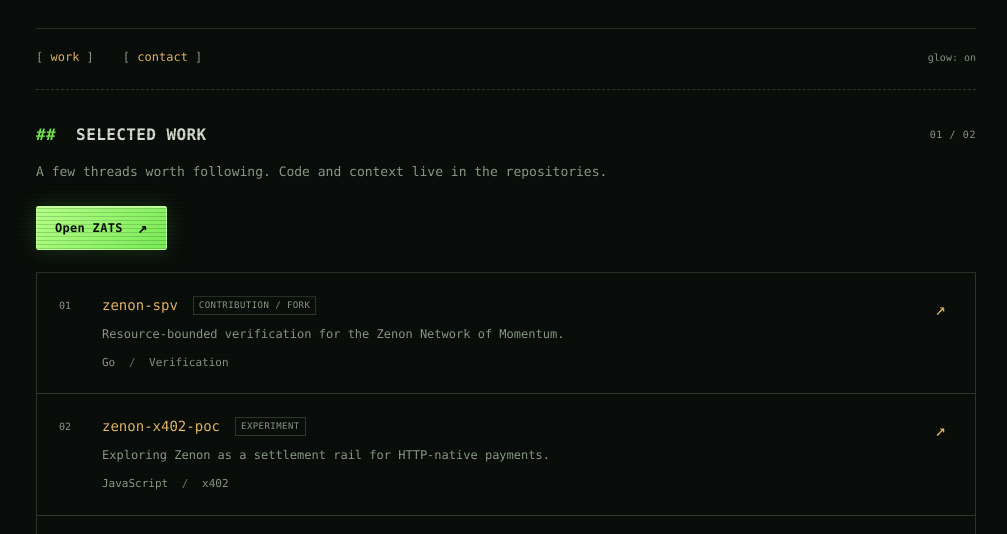
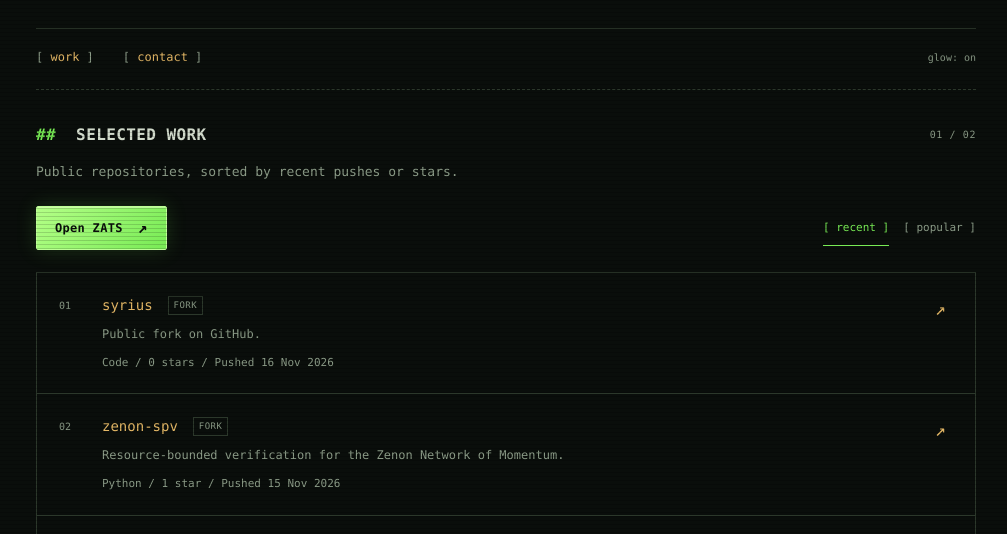
Before and after one commit to edgepillar/edgepillar.github.io, a plain HTML site: page index.html in a window 1280 px wide. Shown: the part 244-778 px from the top of the page, without its empty margins (134-1141 px from the left). Drawn offline with Linux system fonts and the light colour scheme.

Commit message:
Sort public repositories by recent activity or stars

```diff
--- a/index.html
+++ b/index.html
@@ -10,7 +10,7 @@
     <title>edgepillar / small brain, medium AI, x-large character</title>
     <link rel="icon" href="./assets/favicon.svg" type="image/svg+xml">
     <link rel="stylesheet" href="./styles.css">
-    <script src="./script.js" defer></script>
+    <script src="./script.js" type="module"></script>
   </head>
   <body id="top">
     <a class="skip-link" href="#main">Skip to content</a>
@@ -32,26 +32,35 @@
       <main id="main">
         <section class="section" id="work" aria-labelledby="work-heading">
           <div class="section-heading"><h2 id="work-heading"><span aria-hidden="true">##</span> SELECTED WORK</h2><span class="section-index" aria-hidden="true">01 / 02</span></div>
-          <p class="section-description">A few threads worth following. Code and context live in the repositories.</p>
-          <a class="zats-button" href="https://zats.pics/" target="_blank" rel="noopener noreferrer">Open ZATS <span aria-hidden="true">↗</span></a>
-          <div class="project-list">
-            <a class="project" href="https://github.com/edgepillar/zenon-spv" rel="noreferrer">
+          <p class="section-description">Public repositories, sorted by recent pushes or stars.</p>
+          <div class="work-toolbar">
+            <a class="zats-button" href="https://zats.pics/" target="_blank" rel="noopener noreferrer">Open ZATS <span aria-hidden="true">↗</span></a>
+            <div class="repository-sort" role="group" aria-label="Sort repositories" hidden>
+              <button type="button" data-repository-sort="recent" aria-pressed="true">[ recent ]</button>
+              <button type="button" data-repository-sort="popular" aria-pressed="false">[ popular ]</button>
+            </div>
+          </div>
+          <div class="project-list" id="repository-list">
+            <!-- repositories:start -->
+            <a class="project" href="https://github.com/edgepillar/syrius" rel="noreferrer">
               <span class="project-number" aria-hidden="true">01</span>
-              <div class="project-content"><div class="project-title"><h3>zenon-spv</h3><span class="tag">CONTRIBUTION / FORK</span></div><p>Resource-bounded verification for the Zenon Network of Momentum.</p><span class="project-meta">Go <span aria-hidden="true">/</span> Verification</span></div>
+              <div class="project-content"><div class="project-title"><h3>syrius</h3><span class="tag">FORK</span></div><p>Public fork on GitHub.</p><span class="project-meta">Code / 0 stars / Pushed 16 Nov 2026</span></div>
               <span class="project-arrow" aria-hidden="true">↗</span>
             </a>
-            <a class="project" href="https://github.com/edgepillar/zenon-x402-poc" rel="noreferrer">
+            <a class="project" href="https://github.com/edgepillar/zenon-spv" rel="noreferrer">
               <span class="project-number" aria-hidden="true">02</span>
-              <div class="project-content"><div class="project-title"><h3>zenon-x402-poc</h3><span class="tag">EXPERIMENT</span></div><p>Exploring Zenon as a settlement rail for HTTP-native payments.</p><span class="project-meta">JavaScript <span aria-hidden="true">/</span> x402</span></div>
+              <div class="project-content"><div class="project-title"><h3>zenon-spv</h3><span class="tag">FORK</span></div><p>Resource-bounded verification for the Zenon Network of Momentum.</p><span class="project-meta">Python / 1 star / Pushed 15 Nov 2026</span></div>
               <span class="project-arrow" aria-hidden="true">↗</span>
             </a>
-            <a class="project" href="https://github.com/edgepillar/bitcoin-payments-zenon" rel="noreferrer">
+            <a class="project" href="https://github.com/edgepillar/zvm-zns" rel="noreferrer">
               <span class="project-number" aria-hidden="true">03</span>
-              <div class="project-content"><div class="project-title"><h3>bitcoin-payments-zenon</h3><span class="tag">RESEARCH DRAFT</span></div><p>Independent research on Bitcoin payments and Zenon resource services.</p><span class="project-meta">Research <span aria-hidden="true">/</span> Payment design</span></div>
+              <div class="project-content"><div class="project-title"><h3>zvm-zns</h3><span class="tag">FORK</span></div><p>Public fork on GitHub.</p><span class="project-meta">Code / 0 stars / Pushed 14 Nov 2026</span></div>
               <span class="project-arrow" aria-hidden="true">↗</span>
             </a>
+            <!-- repositories:end -->
           </div>
-          <div class="section-footnote"><span>Experimental work has its own scope and limitations.</span><a class="text-link" href="https://github.com/edgepillar?tab=repositories" rel="noreferrer">All repositories <span aria-hidden="true">↗</span></a></div>
+          <div class="section-footnote"><span id="repository-updated">Data updated 16 Nov 2026</span><a class="text-link" href="https://github.com/edgepillar?tab=repositories" rel="noreferrer">All repositories <span aria-hidden="true">↗</span></a></div>
+          <p id="repository-status" class="sr-only" role="status" aria-live="polite"></p>
         </section>
 
         <section class="section" id="contact" aria-labelledby="contact-heading">
--- /dev/null
+++ b/repositories-data.mjs
@@ -0,0 +1,270 @@
+// Public repository metadata only. Generated by tools/refresh-repositories.mjs.
+export const repositorySnapshot = {
+  "updatedAt": "2026-11-16T03:08:12.840Z",
+  "repositories": [
+    {
+      "name": "bitcoin-payments-zenon",
+      "url": "https://github.com/edgepillar/bitcoin-payments-zenon",
+      "fork": false,
+      "stars": 1,
+      "pushedAt": "2026-10-28T10:19:34.000Z",
+      "language": null
+    },
+    {
+      "name": "bridge.mainnet.zenon.community",
+      "url": "https://github.com/edgepillar/bridge.mainnet.zenon.community",
+      "fork": true,
+      "stars": 0,
+      "pushedAt": "2026-11-04T05:48:09.000Z",
+      "language": null
+    },
+    {
+      "name": "ferry-web",
+      "url": "https://github.com/edgepillar/ferry-web",
+      "fork": true,
+      "stars": 0,
+      "pushedAt": "2026-10-25T15:57:01.000Z",
+      "language": null
+    },
+    {
+      "name": "go-zenon",
+      "url": "https://github.com/edgepillar/go-zenon",
+      "fork": true,
+      "stars": 0,
+      "pushedAt": "2026-10-27T07:01:28.000Z",
+      "language": null
+    },
+    {
+      "name": "loupe",
+      "url": "https://github.com/edgepillar/loupe",
+      "fork": true,
+      "stars": 0,
+      "pushedAt": "2026-08-23T07:35:05.000Z",
+      "language": "Rust"
+    },
+    {
+      "name": "nom-bridge",
+      "url": "https://github.com/edgepillar/nom-bridge",
+      "fork": true,
+      "stars": 0,
+      "pushedAt": "2026-08-25T15:17:37.000Z",
+      "language": null
+    },
+    {
+      "name": "nom-webwallet",
+      "url": "https://github.com/edgepillar/nom-webwallet",
+      "fork": true,
+      "stars": 0,
+      "pushedAt": "2026-09-17T14:37:58.000Z",
+      "language": null
+    },
+    {
+      "name": "nomctl",
+      "url": "https://github.com/edgepillar/nomctl",
+      "fork": true,
+      "stars": 0,
+      "pushedAt": "2026-11-08T11:47:59.000Z",
+      "language": null
+    },
+    {
+      "name": "orchestrator",
+      "url": "https://github.com/edgepillar/orchestrator",
+      "fork": true,
+      "stars": 0,
+      "pushedAt": "2026-09-19T20:03:34.000Z",
+      "language": null
+    },
+    {
+      "name": "ptlc-research",
+      "url": "https://github.com/edgepillar/ptlc-research",
+      "fork": false,
+      "stars": 0,
+      "pushedAt": "2026-11-14T16:26:11.000Z",
+      "language": "Python"
+    },
+    {
+      "name": "syrius",
+      "url": "https://github.com/edgepillar/syrius",
+      "fork": true,
+      "stars": 0,
+      "pushedAt": "2026-11-16T02:55:26.000Z",
+      "language": null
+    },
+    {
+      "name": "Syrius-Extension",
+      "url": "https://github.com/edgepillar/Syrius-Extension",
+      "fork": true,
+      "stars": 0,
+      "pushedAt": "2026-11-03T22:04:48.000Z",
+      "language": null
+    },
+    {
+      "name": "testnet",
+      "url": "https://github.com/edgepillar/testnet",
+      "fork": true,
+      "stars": 0,
+      "pushedAt": "2026-09-14T14:23:18.000Z",
+      "language": "TypeScript"
+    },
+    {
+      "name": "zats",
+      "url": "https://github.com/edgepillar/zats",
+      "fork": false,
+      "stars": 0,
+      "pushedAt": "2026-11-14T12:41:15.000Z",
+      "language": "TypeScript"
+    },
+    {
+      "name": "zenoglyphs",
+      "url": "https://github.com/edgepillar/zenoglyphs",
+      "fork": true,
+      "stars": 0,
+      "pushedAt": "2026-10-26T21:17:48.000Z",
+      "language": null
+    },
+    {
+      "name": "zenon-spv",
+      "url": "https://github.com/edgepillar/zenon-spv",
+      "fork": true,
+      "stars": 1,
+      "pushedAt": "2026-11-15T11:59:57.000Z",
+      "language": "Python"
+    },
+    {
+      "name": "zenon-x402-poc",
+      "url": "https://github.com/edgepillar/zenon-x402-poc",
+      "fork": false,
+      "stars": 5,
+      "pushedAt": "2026-11-13T21:08:29.000Z",
+      "language": "JavaScript"
+    },
+    {
+      "name": "znn-typescript-sdk",
+      "url": "https://github.com/edgepillar/znn-typescript-sdk",
+      "fork": true,
+      "stars": 0,
+      "pushedAt": "2026-11-11T08:28:27.000Z",
+      "language": null
+    },
+    {
+      "name": "zvm-bridge",
+      "url": "https://github.com/edgepillar/zvm-bridge",
+      "fork": true,
+      "stars": 0,
+      "pushedAt": "2026-11-01T03:18:23.000Z",
+      "language": null
+    },
+    {
+      "name": "zvm-bullet",
+      "url": "https://github.com/edgepillar/zvm-bullet",
+      "fork": true,
+      "stars": 0,
+      "pushedAt": "2026-10-27T05:29:57.000Z",
+      "language": null
+    },
+    {
+      "name": "zvm-core",
+      "url": "https://github.com/edgepillar/zvm-core",
+      "fork": true,
+      "stars": 0,
+      "pushedAt": "2026-11-13T09:42:17.000Z",
+      "language": null
+    },
+    {
+      "name": "zvm-devnet",
+      "url": "https://github.com/edgepillar/zvm-devnet",
+      "fork": true,
+      "stars": 0,
+      "pushedAt": "2026-10-27T04:56:51.000Z",
+      "language": null
+    },
+    {
+      "name": "zvm-docs",
+      "url": "https://github.com/edgepillar/zvm-docs",
+      "fork": true,
+      "stars": 0,
+      "pushedAt": "2026-10-26T22:02:35.000Z",
+      "language": null
+    },
+    {
+      "name": "zvm-fleet",
+      "url": "https://github.com/edgepillar/zvm-fleet",
+      "fork": true,
+      "stars": 0,
+      "pushedAt": "2026-11-10T08:42:02.000Z",
+      "language": null
+    },
+    {
+      "name": "zvm-karum",
+      "url": "https://github.com/edgepillar/zvm-karum",
+      "fork": true,
+      "stars": 0,
+      "pushedAt": "2026-11-04T13:25:05.000Z",
+      "language": null
+    },
+    {
+      "name": "zvm-mozaic",
+      "url": "https://github.com/edgepillar/zvm-mozaic",
+      "fork": true,
+      "stars": 0,
+      "pushedAt": "2026-11-10T07:06:53.000Z",
+      "language": null
+    },
+    {
+      "name": "zvm-nft",
+      "url": "https://github.com/edgepillar/zvm-nft",
+      "fork": true,
+      "stars": 0,
+      "pushedAt": "2026-11-04T12:59:53.000Z",
+      "language": null
+    },
+    {
+      "name": "zvm-node",
+      "url": "https://github.com/edgepillar/zvm-node",
+      "fork": true,
+      "stars": 0,
+      "pushedAt": "2026-11-13T19:59:55.000Z",
+      "language": null
+    },
+    {
+      "name": "zvm-rain",
+      "url": "https://github.com/edgepillar/zvm-rain",
+      "fork": true,
+      "stars": 0,
+      "pushedAt": "2026-10-26T21:19:42.000Z",
+      "language": null
+    },
+    {
+      "name": "zvm-relayer",
+      "url": "https://github.com/edgepillar/zvm-relayer",
+      "fork": true,
+      "stars": 0,
+      "pushedAt": "2026-11-02T19:32:10.000Z",
+      "language": null
+    },
+    {
+      "name": "zvm-status",
+      "url": "https://github.com/edgepillar/zvm-status",
+      "fork": true,
+      "stars": 0,
+      "pushedAt": "2026-11-10T09:35:57.000Z",
+      "language": null
+    },
+    {
+      "name": "zvm-zchan",
+      "url": "https://github.com/edgepillar/zvm-zchan",
+      "fork": true,
+      "stars": 0,
+      "pushedAt": "2026-10-26T21:22:38.000Z",
+      "language": null
+    },
+    {
+      "name": "zvm-zns",
+      "url": "https://github.com/edgepillar/zvm-zns",
+      "fork": true,
+      "stars": 0,
+      "pushedAt": "2026-11-14T21:32:52.000Z",
+      "language": null
+    }
+  ]
+};
--- /dev/null
+++ b/repository-order.mjs
@@ -0,0 +1,35 @@
+const details = {
+  "zenon-spv": { description: "Resource-bounded verification for the Zenon Network of Momentum." },
+  "zenon-x402-poc": { tag: "EXPERIMENT", description: "Exploring Zenon as a settlement rail for HTTP-native payments." },
+  "bitcoin-payments-zenon": { tag: "RESEARCH DRAFT", description: "Independent research on Bitcoin payments and Zenon resource services." },
+  "ptlc-research": { tag: "RESEARCH DRAFT", description: "Offline Bitcoin-to-Zenon PTLC research and synthetic recovery tests." },
+  zats: { tag: "PROOF OF CONCEPT", description: "A Zenon proof of concept for hiding zats in a PNG." },
+};
+
+export function describeRepository(repository) {
+  return {
+    tag: repository.fork ? "FORK" : "PUBLIC REPOSITORY",
+    description: repository.fork ? "Public fork on GitHub." : "Public repository on GitHub.",
+    ...details[repository.name],
+  };
+}
+
+export function selectRepositories(repositories, mode = "recent", limit = 3) {
+  return [...repositories].sort((a, b) => {
+    const recent = Date.parse(b.pushedAt) - Date.parse(a.pushedAt);
+    const stars = b.stars - a.stars;
+    return (mode === "popular" ? stars || recent : recent || stars)
+      || a.name.localeCompare(b.name, "en");
+  }).slice(0, limit);
+}
+
+export function formatRepositoryDate(value) {
+  return new Intl.DateTimeFormat("en-GB", {
+    day: "numeric", month: "short", year: "numeric", timeZone: "UTC",
+  }).format(new Date(value));
+}
+
+export function repositoryMetadata(repository) {
+  const stars = `${repository.stars} ${repository.stars === 1 ? "star" : "stars"}`;
+  return `${repository.language || "Code"} / ${stars} / Pushed ${formatRepositoryDate(repository.pushedAt)}`;
+}
--- a/script.js
+++ b/script.js
@@ -1,4 +1,7 @@
 "use strict";
+
+import { repositorySnapshot } from "./repositories-data.mjs";
+import { describeRepository, formatRepositoryDate, repositoryMetadata, selectRepositories } from "./repository-order.mjs";
 
 const effectsButton = document.querySelector(".effects-button");
 if (effectsButton) {
@@ -55,3 +58,47 @@ if (emailRow && revealEmail && emailAddress && openpgpRow && openpgpLink) {
     emailAddress.focus();
   });
 }
+
+const repositoryList = document.querySelector("#repository-list");
+const repositorySort = document.querySelector(".repository-sort");
+if (repositoryList && repositorySort) {
+  function showRepositories(mode) {
+    const projects = selectRepositories(repositorySnapshot.repositories, mode);
+    const element = (tag, className, text) => {
+      const node = document.createElement(tag);
+      node.className = className;
+      if (text !== undefined) node.textContent = text;
+      return node;
+    };
+    const cards = projects.map((repository, index) => {
+      const details = describeRepository(repository);
+      const link = element("a", "project");
+      link.href = repository.url;
+      link.rel = "noreferrer";
+      const number = element("span", "project-number", String(index + 1).padStart(2, "0"));
+      number.setAttribute("aria-hidden", "true");
+      const content = element("div", "project-content");
+      const title = element("div", "project-title");
+      title.append(element("h3", "", repository.name), element("span", "tag", details.tag));
+      content.append(title, element("p", "", details.description), element("span", "project-meta", repositoryMetadata(repository)));
+      const arrow = element("span", "project-arrow", "↗");
+      arrow.setAttribute("aria-hidden", "true");
+      link.append(number, content, arrow);
+      return link;
+    });
+    repositoryList.replaceChildren(...cards);
+    repositorySort.querySelectorAll("button").forEach((button) => {
+      button.setAttribute("aria-pressed", String(button.dataset.repositorySort === mode));
+    });
+    document.querySelector("#repository-updated").textContent = `Data updated ${formatRepositoryDate(repositorySnapshot.updatedAt)}`;
+    document.querySelector("#repository-status").textContent = mode === "popular"
+      ? "Showing the three repositories with the most stars."
+      : "Showing the three most recently pushed repositories.";
+  }
+  showRepositories("recent");
+  repositorySort.hidden = false;
+  repositorySort.addEventListener("click", (event) => {
+    const button = event.target.closest("button[data-repository-sort]");
+    if (button) showRepositories(button.dataset.repositorySort);
+  });
+}
--- a/serve.mjs
+++ b/serve.mjs
@@ -6,6 +6,8 @@ const files = new Map([
   ["/index.html", ["index.html", "text/html; charset=utf-8"]],
   ["/styles.css", ["styles.css", "text/css; charset=utf-8"]],
   ["/script.js", ["script.js", "text/javascript; charset=utf-8"]],
+  ["/repository-order.mjs", ["repository-order.mjs", "text/javascript; charset=utf-8"]],
+  ["/repositories-data.mjs", ["repositories-data.mjs", "text/javascript; charset=utf-8"]],
   ["/assets/wordmark.svg", ["assets/wordmark.svg", "image/svg+xml"]],
   ["/assets/favicon.svg", ["assets/favicon.svg", "image/svg+xml"]],
 ]);
--- a/styles.css
+++ b/styles.css
@@ -73,6 +73,13 @@ p { margin: 0; }
 .zats-button > span { font-size: 16px; line-height: 1; }
 .zats-button:hover { color: var(--bg); box-shadow: 0 0 28px #78eb5545, inset 0 1px 0 #e9ffcc80; transform: translateY(-1px); }
 .zats-button:focus-visible { outline-color: var(--amber); }
+.work-toolbar { display: flex; align-items: center; justify-content: space-between; flex-wrap: wrap; gap: 14px 20px; margin-bottom: 22px; }
+.work-toolbar .zats-button { margin-bottom: 0; }
+.repository-sort { display: flex; align-items: center; gap: 14px; }
+.repository-sort[hidden] { display: none; }
+.repository-sort button { border: 0; border-bottom: 1px solid transparent; padding: 8px 0; background: none; color: var(--muted); font-size: 11px; white-space: nowrap; }
+.repository-sort button:hover, .repository-sort button[aria-pressed="true"] { color: var(--green); }
+.repository-sort button[aria-pressed="true"] { border-bottom-color: var(--green); }
 .project-list { border: 1px solid var(--line); }
 .project { display: grid; grid-template-columns: 27px minmax(0, 1fr) 18px; gap: 16px; padding: 21px 22px; transition: background 150ms; color: var(--text); }
 .project + .project { border-top: 1px solid var(--line); }
```
Also changed, not shown: tools/refresh-repositories.mjs (added, +78 -0 lines), 2 other files.
